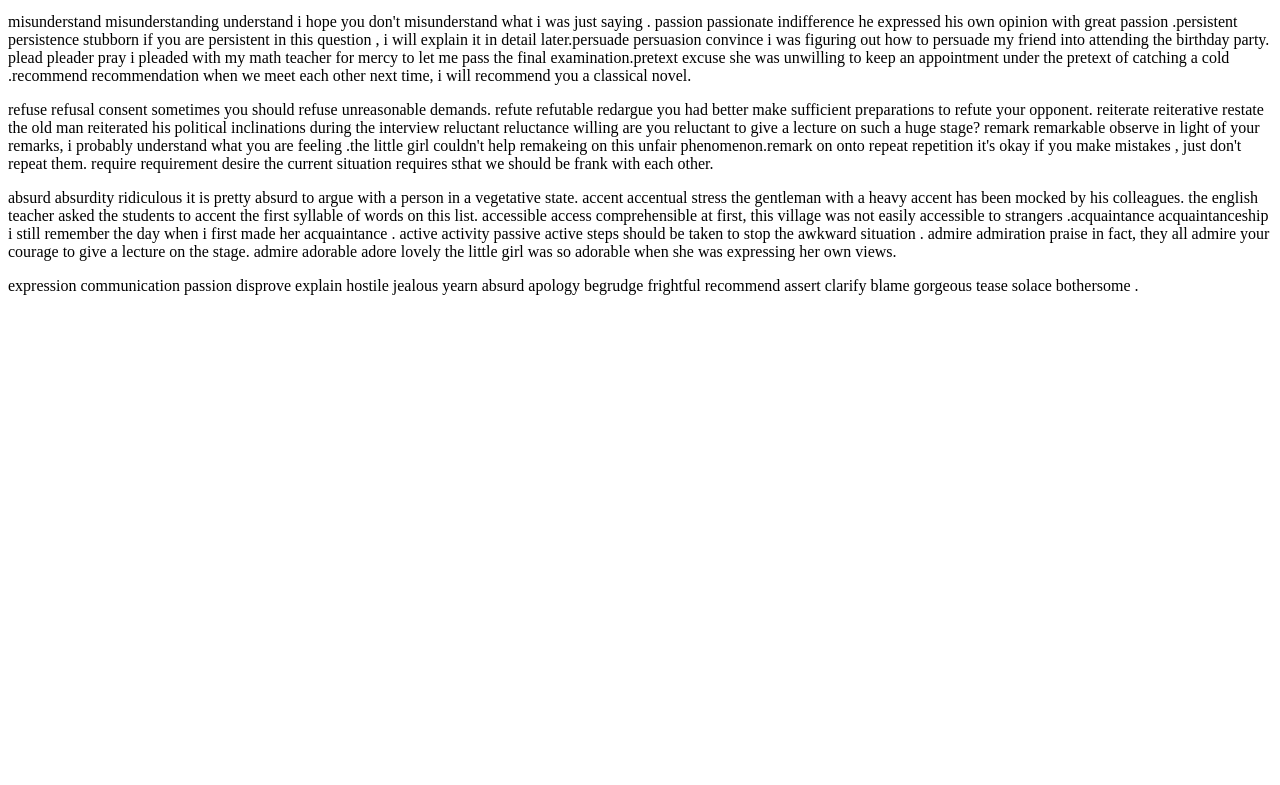
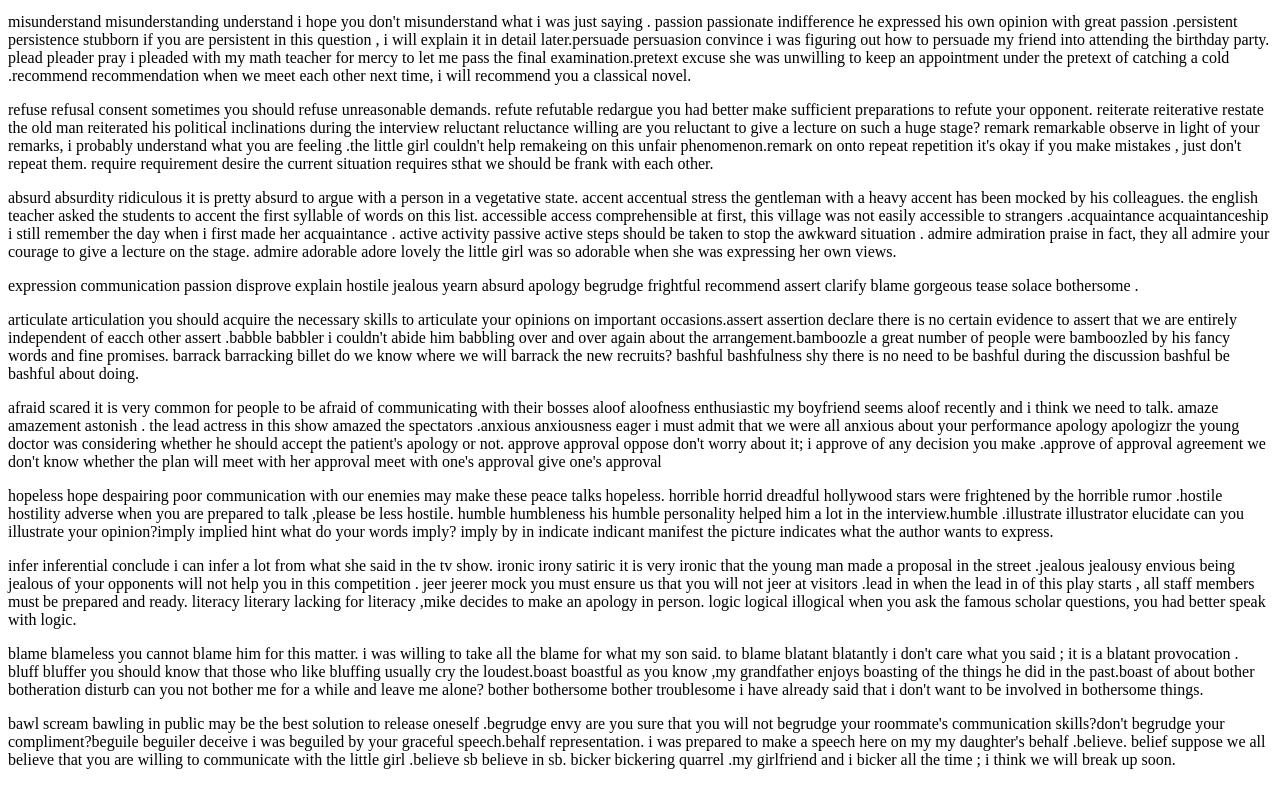
Before and after one commit to pann710/20211002, a plain HTML site: page index.html in a window 1280 px wide. Shown: the part 451-1236 px from the top of the page. Before the commit the page ends 800 px from the top, so only its background shows below. Drawn offline with Linux system fonts and the light colour scheme.

Commit message:
Update index.html

```diff
--- a/index.html
+++ b/index.html
@@ -13,12 +13,12 @@
 <p>refuse refusal consent sometimes you should refuse unreasonable demands. refute refutable redargue you had better make sufficient preparations to refute your opponent. reiterate reiterative restate the old man reiterated his political inclinations during the interview reluctant reluctance willing are you reluctant to give a lecture on such a huge stage? remark remarkable observe in light of your remarks, i probably understand what you are feeling .the little girl couldn't help remakeing on this unfair phenomenon.remark on onto repeat repetition it's okay if you make mistakes , just don't repeat them. require requirement desire the current situation requires sthat we should be frank with each other.</p>
 <p>absurd absurdity ridiculous it is pretty absurd to argue with a person in a vegetative state. accent accentual stress the gentleman with a heavy accent has been mocked by his colleagues. the english teacher asked the students to accent the first syllable of words on this list. accessible access comprehensible at first, this village was not easily accessible to strangers .acquaintance acquaintanceship i still remember the day when i first made her acquaintance . active activity passive active steps should be taken to stop the awkward situation . admire admiration praise in fact, they all admire your courage to give a lecture on the stage. admire adorable adore lovely the little girl was so adorable when she was expressing her own views.</p>
 <p>expression communication passion disprove explain hostile jealous yearn absurd apology begrudge frightful recommend assert clarify blame gorgeous tease solace bothersome .</p>
-<p></p>
-<p></p>
-<p></p>
-<p></p>
-<p></p>
-<p></p>
+<p>articulate articulation you should acquire the necessary skills to articulate your opinions on important occasions.assert assertion declare there is no certain evidence to assert that we are entirely independent of eacch other assert .babble babbler i couldn't abide him babbling over and over again about the arrangement.bamboozle a great number of people were bamboozled by his fancy words and fine promises. barrack barracking billet do we know where we will barrack the new recruits? bashful bashfulness shy there is no need to be bashful during the discussion bashful be bashful about doing.</p>
+<p>afraid scared it is very common for people to be afraid of communicating with their bosses aloof aloofness enthusiastic my boyfriend seems aloof recently and i think we need to talk. amaze amazement astonish . the lead actress in this show amazed the spectators .anxious anxiousness eager i must admit that we were all anxious about your performance apology apologizr the young doctor was considering whether he should accept the patient's apology or not. approve approval oppose don't worry about it; i approve of any decision you make .approve of approval agreement we don't know whether the plan will meet with her approval meet with one's approval give one's approval </p>
+<p>hopeless hope despairing poor communication with our enemies may make these peace talks hopeless. horrible horrid dreadful hollywood stars were frightened by the horrible rumor .hostile hostility adverse when you are prepared to talk ,please be less hostile. humble humbleness his humble personality helped him a lot in the interview.humble .illustrate illustrator elucidate can you illustrate your opinion?imply implied hint what do your words imply? imply by in indicate indicant manifest the picture indicates what the author wants to express.</p>
+<p>infer inferential conclude i can infer a lot from what she said in the tv show. ironic irony satiric it is very ironic that the young man made a proposal in the street .jealous jealousy envious being jealous of your opponents will not help you in this competition . jeer jeerer mock you must ensure us that you will not jeer at visitors .lead in when the lead in of this play starts , all staff members must be prepared and ready. literacy literary  lacking for literacy ,mike decides to make an apology in person. logic logical illogical when you ask the famous scholar questions, you had better speak with logic.</p>
+<p>blame blameless you cannot blame him for this matter. i was willing to take all the blame for what my son said. to blame blatant blatantly  i don't care what you said ; it is a blatant provocation . bluff bluffer you should know that those who like bluffing usually cry the loudest.boast boastful as you know ,my grandfather enjoys boasting of the things he did in the past.boast of about bother botheration disturb can you not bother me for a while and leave me alone? bother bothersome bother troublesome i have already said that i don't want to be involved in bothersome things.</p>
+<p>bawl scream bawling in public may be the best solution to release oneself .begrudge envy are you sure that you will not begrudge your roommate's communication skills?don't begrudge your compliment?beguile beguiler deceive i was beguiled by your graceful speech.behalf representation. i was prepared to make a speech here on my my daughter's behalf .believe. belief suppose we all believe that you are willing to communicate with the little girl .believe sb believe in sb. bicker bickering quarrel .my girlfriend and i bicker all the time ; i think we will break up soon.</p>
 <p></p>
 <p></p>
 <p></p>
```
